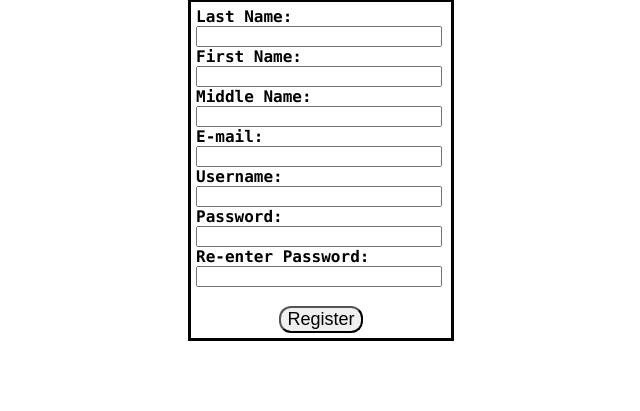
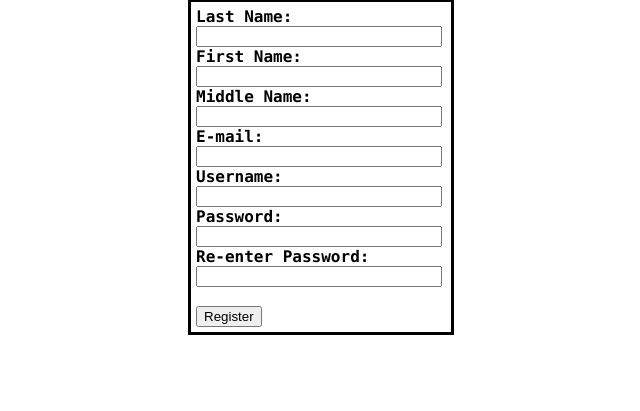
Before and after one commit to cellum95/Simple_PHP_Login_Form, a PHP site: page /Pages/Second_Page.php in a window 1280 px wide. Shown: the part 167-578 px from the top of the page, without its empty margins (319-959 px from the left). Run offline with PHP 8.4, Linux system fonts and the light colour scheme.

Commit message:
Update Second_Page.php

```diff
--- a/Pages/Second_Page.php
+++ b/Pages/Second_Page.php
@@ -1,3 +1,7 @@
+<?php
+	session_start();
+?>
+
 <!DOCTYPE html>
 
 <html>
@@ -20,36 +24,61 @@
 
 	<h2>REGISTRATION</h2>
 
-	<form action = "../index.php" method = "post">
+	<form action = "Second_Page.php" method = "POST">
 
 
 		<b>Last Name:</b><br>
-		<input type = "text" name = "lname" style = "width : 95%;"><br>
+		<input type = "text" name = "l_name" style = "width : 95%;">
 
 		<b>First Name:</b><br>
-		<input type = "text" name = "fname" style = "width : 95%;">
+		<input type = "text" name = "f_name" style = "width : 95%;">
 
 		<b>Middle Name:</b><br>
-		<input type = "text" name = "mname" style = "width : 95%;">
+		<input type = "text" name = "m_name" style = "width : 95%;">
 
 		<b>E-mail:</b><br>
-		<input type = "text" name = "email" style = "width : 95%;">
+		<input type = "text" name = "e_m" style = "width : 95%;">
+
 
 		<b>Username:</b><br>
-		<input type = "text" name = "username" style = "width : 95%;">
+		<input type = "text" name = "u_name" style = "width : 95%;">
+
 
 		<b>Password:</b><br>
-		<input type = "text" name = "password" style = "width : 95%;">
+		<input type = "password" name = "p_word" style = "width : 95%;">
 
 		<b>Re-enter Password:</b><br>
-		<input type = "text" name = "password" style = "width : 95%;">
+		<input type = "password" name = "rp_word" style = "width : 95%;">
 
 		<br>
 		<br>
 
-		<button name = "btn-submit" type = "submit" value = "../index.php">Register</button>
+		<input type = "hidden" name = "register_submit" value = "1">
+		<input type="submit" value="Register">
+
+		<?php
+			if(isset($_POST['register_submit'])) {
+				$_POST['l_name'];
+				$_POST['f_name'];
+				$_POST['m_name'];
+				$_POST['e_m'];
+				$_POST['u_name'];
+				$_POST['p_word'];
+				$_POST['rp_word'];
+
+
+				if($_POST['rp_word'] != $_POST['p_word']) {
+					echo "Password does not match";
+				}
+				else {
+					header('Location: ../index.php');
+				}
+			}
+		?>
 
 	</form>
+
+
 
 	</main>
 </body>
```
